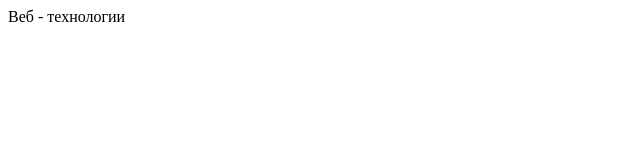
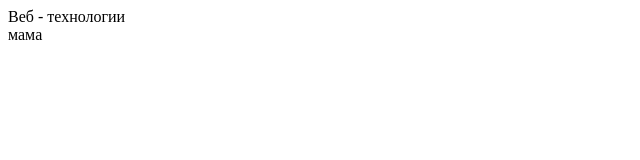
Before and after one commit to Namuo/WT_SHGI_2075, a plain HTML site: page index.html in a window 1280 px wide. Shown: the full height of the page, 0-640 px from the left. Drawn offline with Linux system fonts and the light colour scheme.

Commit message:
хедер и футер

```diff
--- a/index.html
+++ b/index.html
@@ -9,5 +9,8 @@
 <header>
     Веб - технологии
 </header>
+<footer>
+    мама
+</footer>
 </body>
 </html>
```
